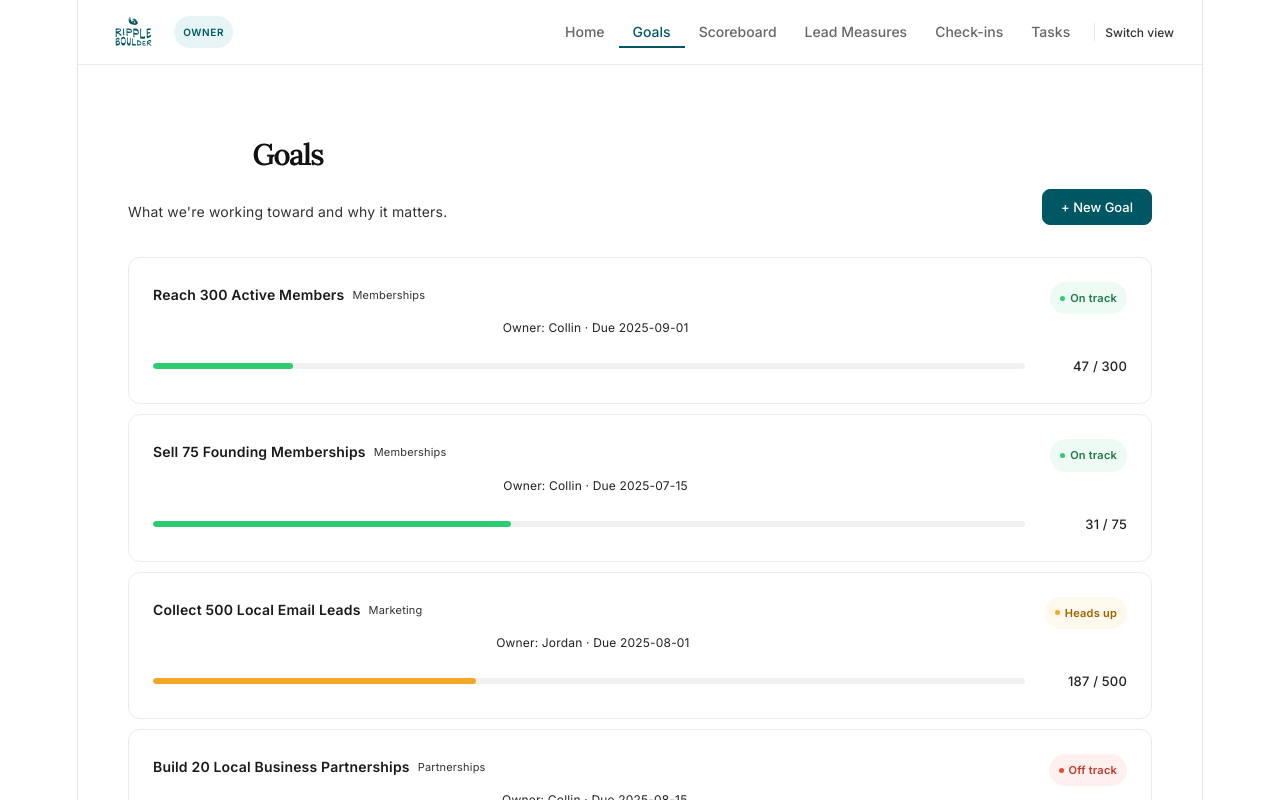
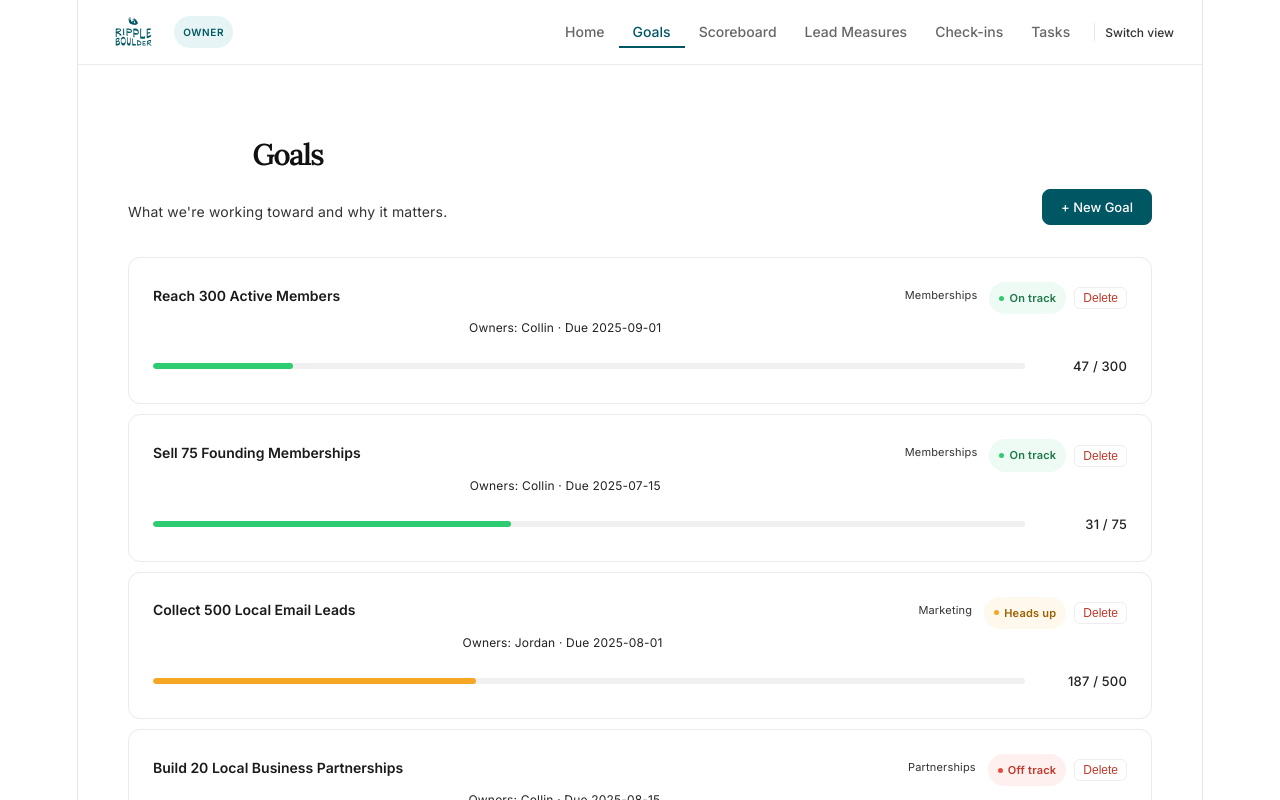
Before and after one commit to jestercollin-web/ripple-boulder, a React (Vite) app: page / in a window 1280 px wide. Both pictures are taken after a click on the button "Goals". Shown: the top 800 px of the page. Built offline with nearby package versions, Linux system fonts and the light colour scheme.

Commit message:
update app

```diff
--- a/src/App.jsx
+++ b/src/App.jsx
@@ -320,13 +320,13 @@ function Goals({ data, setData, updateGoal }) {
         </div>
       )}
       <div style={{ display: "flex", flexDirection: "column", gap: 10 }}>
-        {data.goals.map(g => <GoalCard key={g.id} goal={g} updateGoal={updateGoal} />)}
+        {data.goals.map(g => <GoalCard key={g.id} goal={g} updateGoal={updateGoal} onDelete={id => setData(d => ({ ...d, goals: d.goals.filter(g => g.id !== id) }))} />)}
       </div>
     </div>
   );
 }
 
-function GoalCard({ goal: g, updateGoal }) {
+function GoalCard({ goal: g, updateGoal, onDelete }) {
   const [open, setOpen] = useState(false);
   const p = pct(g.current, g.target);
   const s = sc[g.status];
@@ -335,15 +335,27 @@ function GoalCard({ goal: g, updateGoal }) {
       <div style={{ display: "flex", justifyContent: "space-between", alignItems: "flex-start", marginBottom: 12 }}>
         <div style={{ flex: 1, paddingRight: 12 }}>
           <div style={{ display: "flex", gap: 8, alignItems: "center", marginBottom: 4, flexWrap: "wrap" }}>
-            <span className="inter" style={{ fontSize: 14, fontWeight: 600, color: "#1a1a1a" }}>{g.title}</span>
+            <input type="text" value={g.title}
+              onChange={e => updateGoal(g.id, "title", e.target.value)}
+              onClick={e => e.stopPropagation()}
+              style={{ border: "none", padding: 0, fontSize: 14, fontWeight: 600, color: "#1a1a1a", background: "transparent", fontFamily: "Inter, sans-serif", flex: 1, minWidth: 120 }} />
             <span style={{ fontSize: 11, color: "#333", fontFamily: "Inter, sans-serif" }}>{g.category}</span>
           </div>
-          <span className="inter" style={{ fontSize: 12, color: "#222" }}>Owner: {g.owner}{g.endDate ? ` · Due ${g.endDate}` : ""}</span>
+          <span className="inter" style={{ fontSize: 12, color: "#222" }}>
+            Owners: {Array.isArray(g.owners) && g.owners.length > 0 ? g.owners.join(", ") : g.owner}
+            {g.endDate ? ` · Due ${g.endDate}` : ""}
+          </span>
         </div>
-        <span className="badge" style={{ background: s.bg, color: s.text, flexShrink: 0 }}>
-          <span style={{ width: 5, height: 5, borderRadius: "50%", background: s.dot }} />
-          {g.status === "on-track" ? "On track" : g.status === "needs-attention" ? "Heads up" : "Off track"}
-        </span>
+        <div style={{ display: "flex", alignItems: "center", gap: 8, flexShrink: 0 }}>
+          <span className="badge" style={{ background: s.bg, color: s.text }}>
+            <span style={{ width: 5, height: 5, borderRadius: "50%", background: s.dot }} />
+            {g.status === "on-track" ? "On track" : g.status === "needs-attention" ? "Heads up" : "Off track"}
+          </span>
+          <button onClick={e => { e.stopPropagation(); if (window.confirm("Delete this goal?")) onDelete(g.id); }}
+            style={{ background: "none", border: "1px solid #eee", borderRadius: 6, padding: "3px 8px", cursor: "pointer", fontSize: 12, color: "#C0392B" }}>
+            Delete
+          </button>
+        </div>
       </div>
       <div style={{ display: "flex", alignItems: "center", gap: 12 }}>
         <div className="pbar" style={{ flex: 1 }}>
@@ -353,10 +365,18 @@ function GoalCard({ goal: g, updateGoal }) {
       </div>
       {open && (
         <div onClick={e => e.stopPropagation()} style={{ marginTop: 18, paddingTop: 18, borderTop: "1px solid #f0f0f0" }}>
-          {g.why && <p className="inter" style={{ fontSize: 13, color: "#222", fontStyle: "italic", marginBottom: 14, lineHeight: 1.7 }}>{g.why}</p>}
-          <div style={{ display: "grid", gridTemplateColumns: "1fr 1fr", gap: 10, marginBottom: 10 }}>
+          <div style={{ marginBottom: 10 }}>
+            <div className="lbl">Why this goal matters</div>
+            <textarea rows={2} value={g.why} onChange={e => updateGoal(g.id, "why", e.target.value)}
+              placeholder="Why does this goal matter?" style={{ fontStyle: "italic" }} />
+          </div>
+          <div style={{ display: "grid", gridTemplateColumns: "1fr 1fr 1fr", gap: 10, marginBottom: 10 }}>
             <div>
-              <div className="lbl">Current number</div>
+              <div className="lbl">Target</div>
+              <input type="number" value={g.target} onChange={e => updateGoal(g.id, "target", Number(e.target.value))} onClick={e => e.stopPropagation()} />
+            </div>
+            <div>
+              <div className="lbl">Current</div>
               <input type="number" value={g.current} onChange={e => updateGoal(g.id, "current", Number(e.target.value))} onClick={e => e.stopPropagation()} />
             </div>
             <div>
@@ -366,6 +386,42 @@ function GoalCard({ goal: g, updateGoal }) {
                 <option value="needs-attention">Needs attention</option>
                 <option value="off-track">Off track</option>
               </select>
+            </div>
+          </div>
+          <div style={{ display: "grid", gridTemplateColumns: "1fr 1fr", gap: 10, marginBottom: 10 }}>
+            <div>
+              <div className="lbl">Owners</div>
+              <div style={{ display: "flex", flexWrap: "wrap", gap: 8 }}>
+                {TEAM.map(t => {
+                  const owners = Array.isArray(g.owners) ? g.owners : [g.owner];
+                  const checked = owners.includes(t);
+                  return (
+                    <label key={t} onClick={e => e.stopPropagation()} style={{ display: "flex", alignItems: "center", gap: 5, cursor: "pointer", fontSize: 13, fontFamily: "Inter, sans-serif", color: "#333", background: checked ? "#e6f4f5" : "#f5f5f5", padding: "5px 12px", borderRadius: 99, border: `1px solid ${checked ? "#005764" : "#e0e0e0"}` }}>
+                      <input type="checkbox" checked={checked} style={{ width: 13, height: 13 }}
+                        onChange={e => {
+                          const cur = Array.isArray(g.owners) ? g.owners : [g.owner];
+                          const next = e.target.checked ? [...cur, t] : cur.filter(x => x !== t);
+                          updateGoal(g.id, "owners", next.length ? next : cur);
+                        }} />
+                      {t}
+                    </label>
+                  );
+                })}
+              </div>
+            </div>
+            <div>
+              <div className="lbl">Category</div>
+              <select value={g.category} onChange={e => updateGoal(g.id, "category", e.target.value)} onClick={e => e.stopPropagation()}>
+                {CATEGORIES.map(c => <option key={c}>{c}</option>)}
+              </select>
+            </div>
+            <div>
+              <div className="lbl">Start date</div>
+              <input type="date" value={g.startDate} onChange={e => updateGoal(g.id, "startDate", e.target.value)} onClick={e => e.stopPropagation()} />
+            </div>
+            <div>
+              <div className="lbl">End date</div>
+              <input type="date" value={g.endDate} onChange={e => updateGoal(g.id, "endDate", e.target.value)} onClick={e => e.stopPropagation()} />
             </div>
           </div>
           <textarea placeholder="Notes..." rows={2} value={g.notes} onChange={e => updateGoal(g.id, "notes", e.target.value)} onClick={e => e.stopPropagation()} />
@@ -403,7 +459,7 @@ function Scoreboard({ data }) {
               </div>
               <div style={{ display: "flex", justifyContent: "space-between" }}>
                 <span className="inter" style={{ fontSize: 11, color: "#222" }}>{g.category}</span>
-                <span className="inter" style={{ fontSize: 11, color: "#222" }}>{p}% · {g.owner}</span>
+                <span className="inter" style={{ fontSize: 11, color: "#222" }}>{p}% · {Array.isArray(g.owners) && g.owners.length ? g.owners.join(", ") : g.owner}</span>
               </div>
             </div>
           );
```
